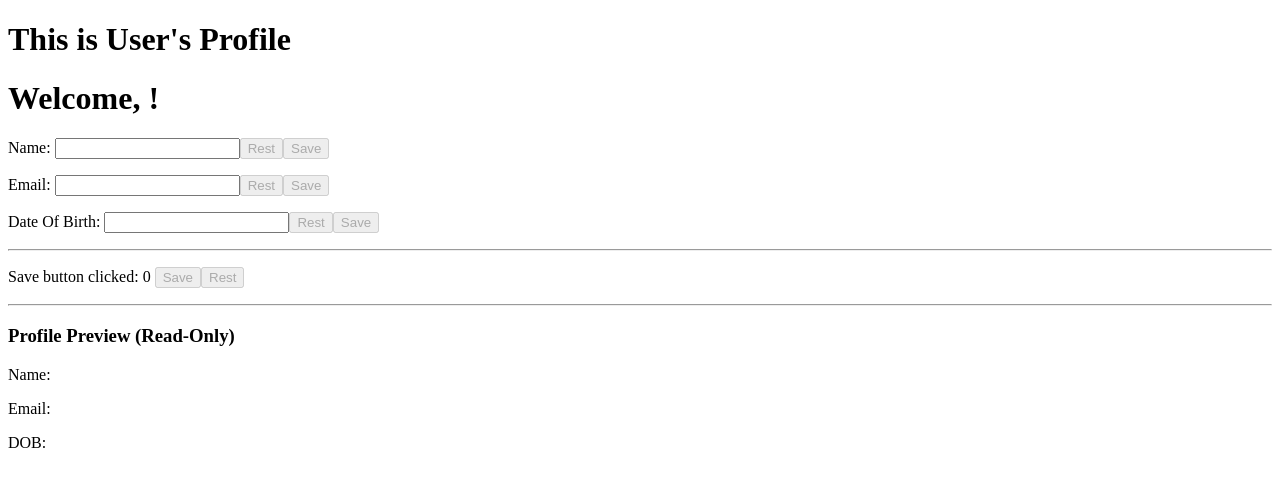
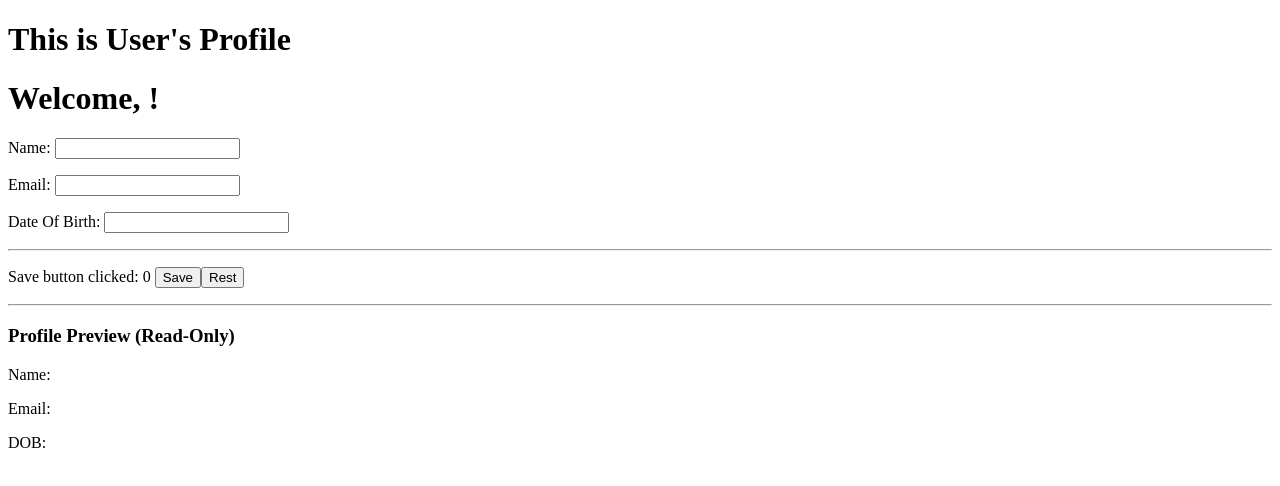
Before and after one commit to TCNDS/InClass, an Angular app in the folder inClass/: page / in a window 1280 px wide. Shown: the top 486 px of the page. Built offline with nearby package versions, Linux system fonts and the light colour scheme.

Commit message:
Convert inputs to FormControl and update disable logic

```diff
--- a/inClass/src/app/profile/profile.component.html
+++ b/inClass/src/app/profile/profile.component.html
@@ -1,21 +1,25 @@
 <!-- <p>profile works!</p> -->
 <h1>This is User's Profile</h1>
-<h1>Welcome, {{ name }}!</h1>
+<h1>Welcome, {{ name.value }}!</h1>
+
 
 <p> Name:
-    <input [(ngModel)]="name" >
-    <button (click)="restName()" [disabled]="!name">Rest</button>
-    <button (click)="saveName()" [disabled]="!name">Save</button>
+    <!-- <input [(ngModel)]="name" > -->
+    <!-- <button (click)="restName()" [disabled]="!name">Rest</button>
+    <button (click)="saveName()" [disabled]="!name">Save</button> -->
+    <input type="text" [formControl]="name">
 </p>
 <p> Email:
-    <input [(ngModel)]="email">
-    <button (click)="restEmail()" [disabled]="!email">Rest</button>
-    <button (click)="saveEmail()" [disabled]="!email">Save</button>
+    <!-- <input [(ngModel)]="email"> -->
+    <!-- <button (click)="restEmail()" [disabled]="!email">Rest</button>
+    <button (click)="saveEmail()" [disabled]="!email">Save</button> -->
+    <input type="text" [formControl]="email">
 </p>
 <p> Date Of Birth:
-    <input [(ngModel)]="DoB">
-    <button (click)="restDob()" [disabled]="!DoB">Rest</button>
-    <button (click)="saveDob()" [disabled]="!DoB">Save</button>
+    <!-- <input [(ngModel)]="DoB">  -->
+    <!-- <button (click)="restDob()" [disabled]="!DoB">Rest</button>
+    <button (click)="saveDob()" [disabled]="!DoB">Save</button> -->
+    <input type="text" [formControl]="DoB">
 </p>
 
 <hr>
@@ -28,6 +32,6 @@
 <hr>
 
 <h3>Profile Preview (Read-Only)</h3>
-<p>Name: {{ name }}</p>
-<p>Email: {{ email }}</p>
-<p>DOB: {{ DoB }}</p>
+<p>Name: {{ name.value }}</p>
+<p>Email: {{ email.value }}</p>
+<p>DOB: {{ DoB.value }}</p>
--- a/inClass/src/app/profile/profile.component.ts
+++ b/inClass/src/app/profile/profile.component.ts
@@ -1,4 +1,5 @@
 import { Component } from '@angular/core';
+import { FormControl } from '@angular/forms';
 
 @Component({
   selector: 'app-profile',
@@ -7,38 +8,53 @@ import { Component } from '@angular/core';
   styleUrl: './profile.component.scss'
 })
 export class ProfileComponent {
-  name = "";
-  email = "";
-  DoB = "";
-  restName(){
-    this.name = "";
-  }
-  restEmail(){
-    this.email = "";
-  }
-  restDob(){
-    this.DoB = "";
-  }
+  // name = "";
+  // email = "";
+  // DoB = "";
+  name = new FormControl('');
+  email = new FormControl('');
+  DoB = new FormControl('');
+  // restName(){
+  //   this.name = "";
+  // }
+  // restEmail(){
+  //   this.email = "";
+  // }
+  // restDob(){
+  //   this.DoB = "";
+  // }
   restSave(){
+    this.name.setValue('');
+    this.email.setValue('');
+    this.DoB.setValue('');
     this.saveCount = 0;
   }
-  saveName() {
-    console.log("Saved name:", this.name);
-  }
+  // saveName() {
+  //   console.log("Saved name:", this.name);
+  // }
 
-  saveEmail() {
-    console.log("Saved email:", this.email);
-  }
+  // saveEmail() {
+  //   console.log("Saved email:", this.email);
+  // }
 
-  saveDob() {
-    console.log("Saved DOB:", this.DoB);
-  }
+  // saveDob() {
+  //   console.log("Saved DOB:", this.DoB);
+  // }
   saveCount = 0;
+  // saveProfile() {
+  //   console.log("Profile Saved:");
+  //   console.log("Name:", this.name);
+  //   console.log("Email:", this.email);
+  //   console.log("DateOfBirth:", this.DoB);
+
+  //   this.saveCount++;
+  // }
   saveProfile() {
-    console.log("Profile Saved:");
-    console.log("Name:", this.name);
-    console.log("Email:", this.email);
-    console.log("DateOfBirth:", this.DoB);
+    console.log('Profile Saved:', {
+      name: this.name.value,
+      email: this.email.value,
+      DoB: this.DoB.value
+    });
 
     this.saveCount++;
   }
```
Also changed, not shown: inClass/src/app/app.module.ts (+5 -2 lines).
